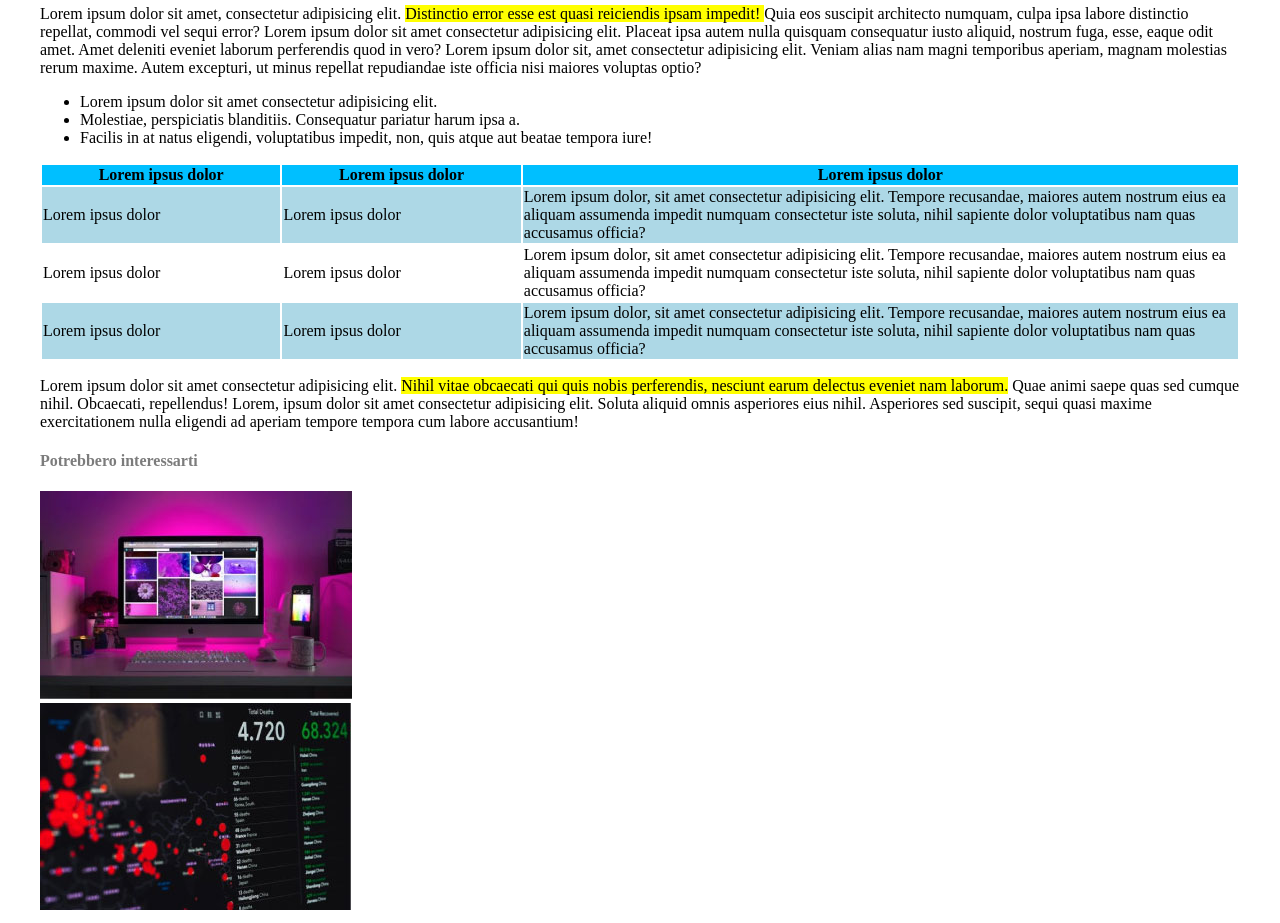
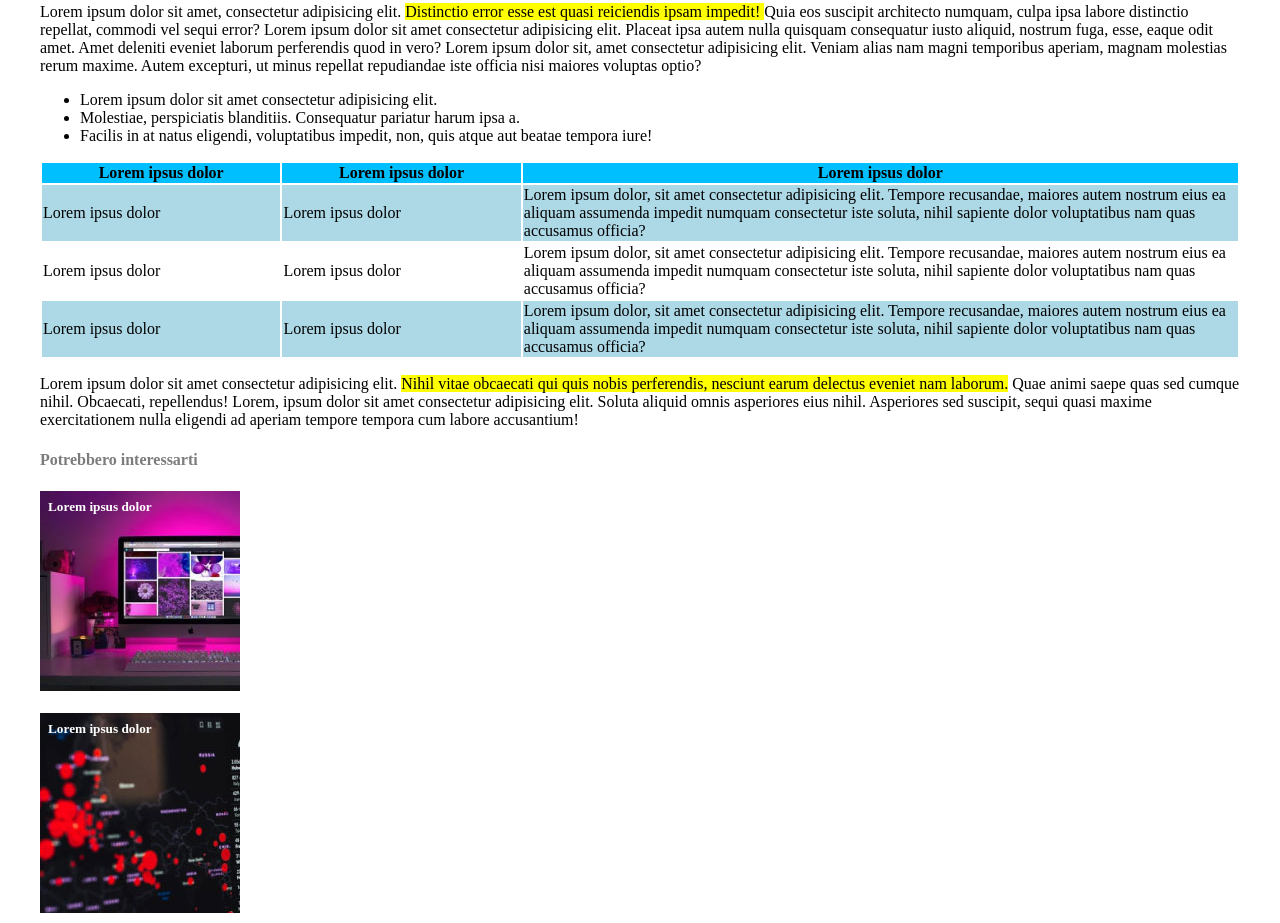
Before and after one commit to pietroline/html-css-booleaner, a plain HTML site: page index.html in a window 1280 px wide. Shown: the part 637-1560 px from the top of the page. Drawn offline with Linux system fonts and the light colour scheme.

Commit message:
Add titles on photos in footer

```diff
--- a/index.html
+++ b/index.html
@@ -21,10 +21,10 @@
             <h1>Internet deve essere al servizio del "bene publico": il manifesto di Tim Berners-Lee</h1>
 
             <section id="intestazione"> <!--Sezione autore e data-->
-                Scritto da
+                <span>Scritto da</span>
                 <span id="autore">The Booleaner</span>
                 <br>
-                il 10/10/2020
+                <span>il 10/10/2020</span>
             </section>
 
             <section> <!--Sezione foto-->
@@ -82,8 +82,13 @@
 
         <footer>
             <h4>Potrebbero interessarti</h4>
-            <div><img src="img/monitor.jpg" alt="Foto articolo precedente"></div>
-            <div><img src="img/graph.jpg" alt="foto articolo successivo"></div>
+            <div class="img foto1">
+                <h5>Lorem ipsus dolor</h5>
+            </div>
+
+            <div class="img foto2">
+                <h5>Lorem ipsus dolor</h5>
+            </div>
         </footer>
 
 
--- a/style.css
+++ b/style.css
@@ -1,3 +1,9 @@
+*{
+    /* margin: 0px;
+    padding: 0px; */
+    box-sizing: border-box;
+}
+
 header, main, footer{
     width: 1200px;
     margin: auto;
@@ -15,8 +21,12 @@ header{
     width: 15em;
 }
 
+h1{
+    margin-bottom: 0px;
+}
 #intestazione{
     color: rgb(119, 119, 119);
+    margin-bottom: 20px;
 }
 
 #autore{
@@ -46,3 +56,22 @@ footer > h4{
 .larghezza_colonna{
     width: 20%;
 }
+
+.img{
+    width: 200px;
+    height: 200px;
+    color: white;
+    margin: 10px 0px;
+}
+
+footer h5{
+    padding: 8px;
+}
+
+.foto1{
+    background-image: url("img/monitor.jpg");
+}
+
+.foto2{
+    background-image: url("img/graph.jpg");
+}
```
